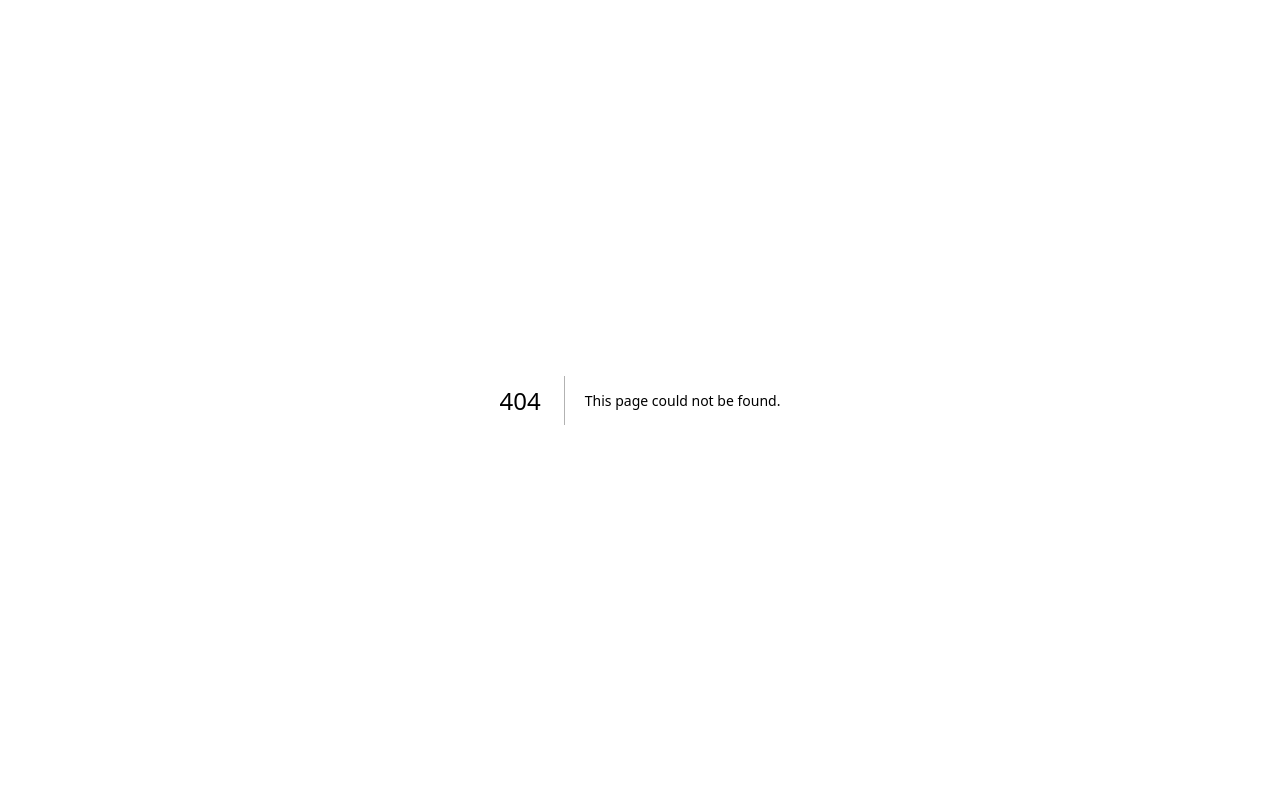
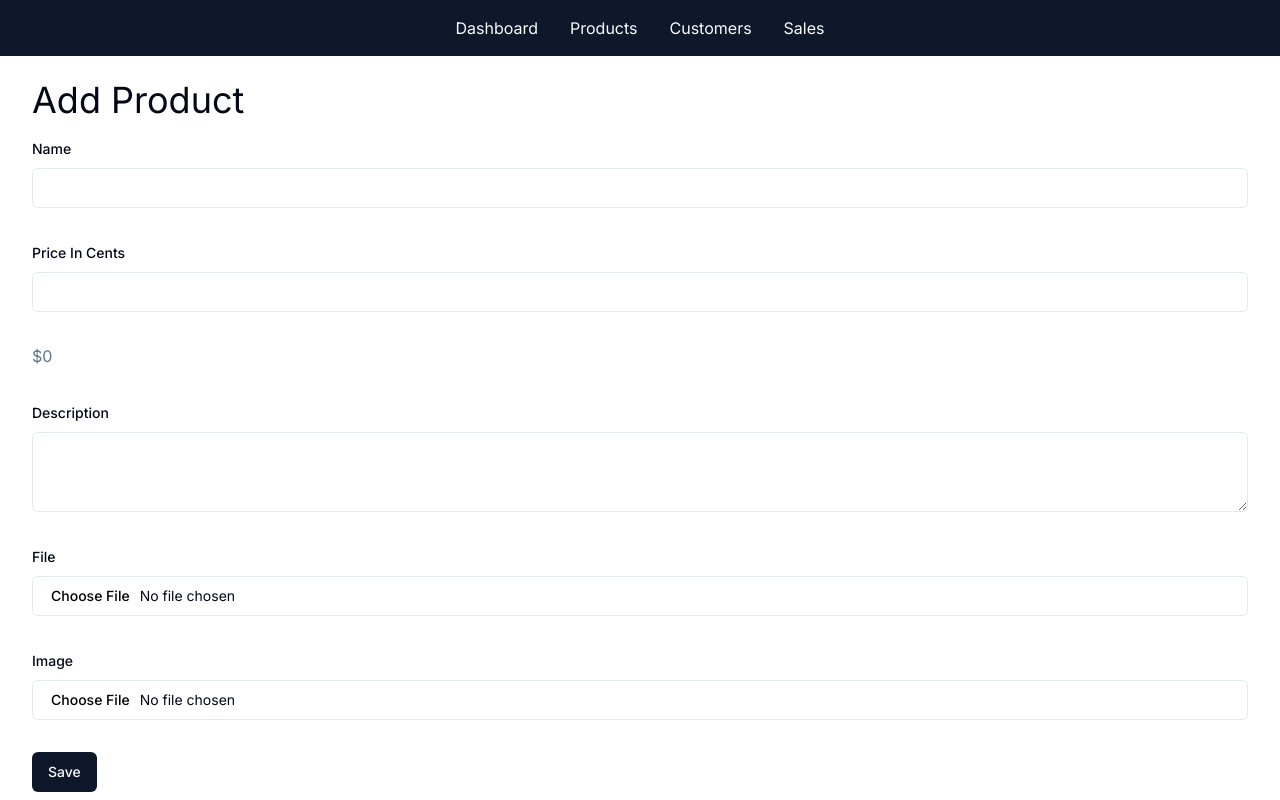
Before and after one commit to MadMax8930/ecomm-stripe-store, a Next.js app: page /admin/products/new in a window 1280 px wide. Before the commit this address had no page. Built offline with nearby package versions, Linux system fonts and the light colour scheme.

Commit message:
product form v1

```diff
--- /dev/null
+++ b/src/app/admin/products/new/page.tsx
@@ -0,0 +1,9 @@
+import PageHeader from "@/components/PageHeader";
+import ProductForm from "@/components/ProductForm";
+
+export default function NewProductPage() {
+   return (<>
+     <PageHeader>Add Product</PageHeader>
+     <ProductForm />
+   </>)
+}
--- /dev/null
+++ b/src/components/PageHeader.tsx
@@ -0,0 +1,9 @@
+import { ReactNode } from "react";
+
+export default function PageHeader({ children }: { children: ReactNode }) {
+  return (
+    <h1 className="text-4xl mb-4">
+      {children}
+    </h1>
+  )
+}
--- /dev/null
+++ b/src/components/ProductForm.tsx
@@ -0,0 +1,41 @@
+"use client"
+
+import { useState } from "react";
+import { Input } from "./ui/input"
+import { Label } from "./ui/label"
+import { formatCurrency } from "@/lib/formatters";
+import { Textarea } from "./ui/textarea";
+import { Button } from "./ui/button";
+
+export default function ProductForm() {
+   const [priceInCents, setPriceInCents] = useState<number>()
+
+  return (
+    <form className="space-y-8">
+      <div className="space-y-2">
+         <Label htmlFor="name">Name</Label>
+         <Input type="text" id="name" name="name" required />
+      </div>
+      <div className="space-y-2">
+         <Label htmlFor="priceInCents">Price In Cents</Label>
+         <Input type="number" id="priceInCents" name="priceInCents" required value={priceInCents} onChange={e => setPriceInCents(Number(e.target.value) || undefined)}/>
+      </div>
+      <div className="text-muted-foreground">
+         {formatCurrency((priceInCents || 0) / 100)}
+      </div>
+      <div className="space-y-2">
+         <Label htmlFor="description">Description</Label>
+         <Textarea id="description" name="description" required />
+      </div>
+      <div className="space-y-2">
+         <Label htmlFor="file">File</Label>
+         <Input type="file" id="file" name="file" required />
+      </div>
+      <div className="space-y-2">
+         <Label htmlFor="image">Image</Label>
+         <Input type="file" id="image" name="image" required />
+      </div>
+      <Button type="submit">Save</Button>
+    </form>
+  )
+}
```
